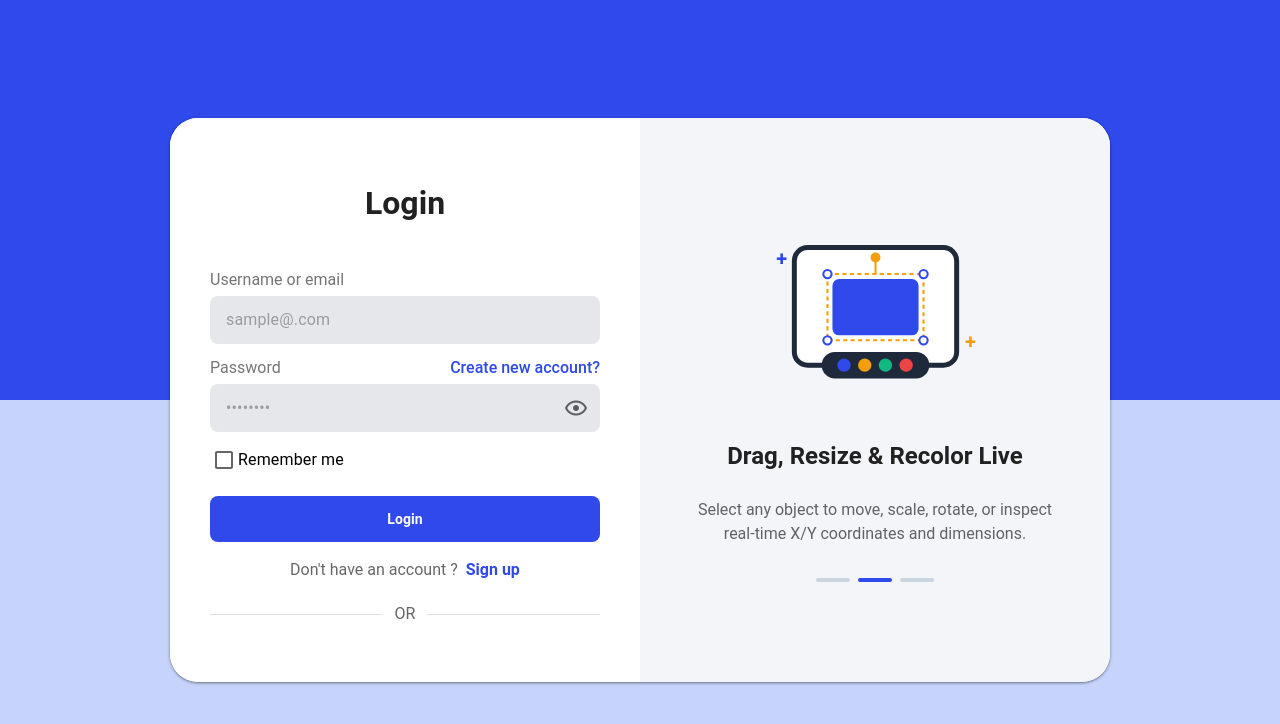
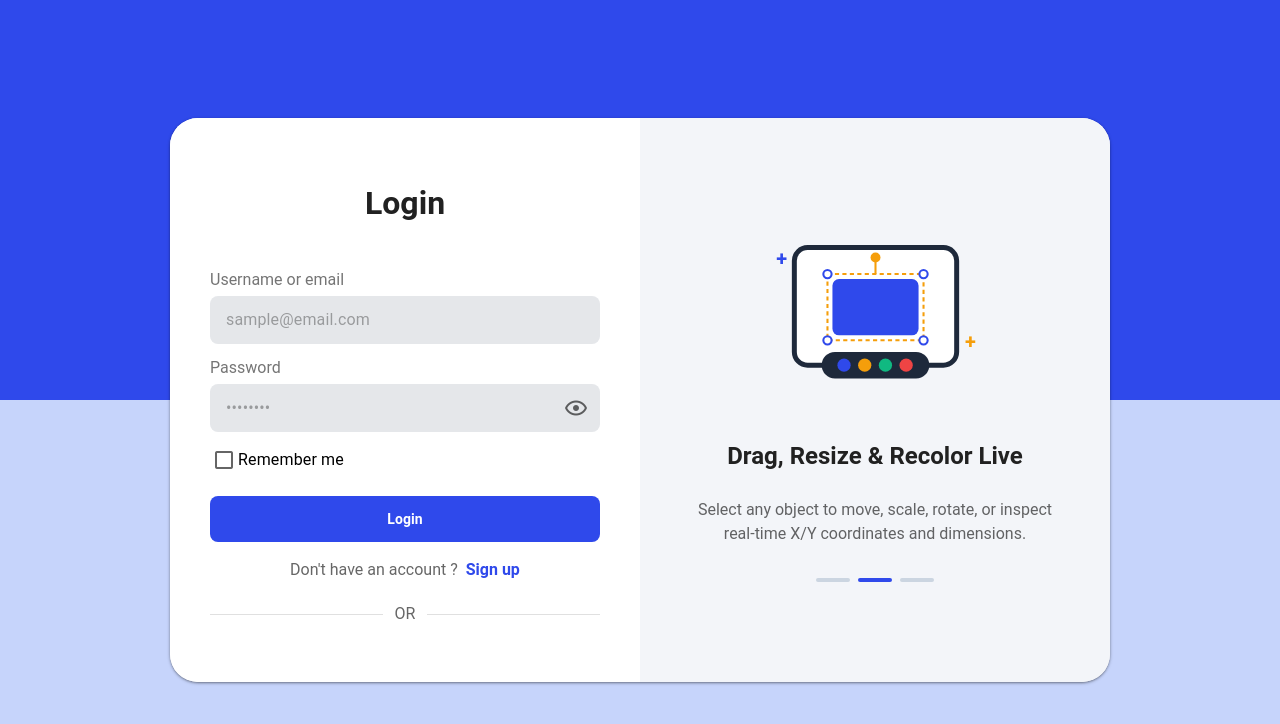
Before and after one commit to sungajovel11-commits/fabric-studio, a Nuxt app: page /login in a window 1280 px wide. Shown: the top 724 px of the page. Built offline with nearby package versions, Linux system fonts and the light colour scheme; no server answers.

Commit message:
Remove duplicate Create new account link

```diff
--- a/app/pages/login.vue
+++ b/app/pages/login.vue
@@ -49,7 +49,7 @@
               </label>
               <v-text-field
                 v-model="emailInput"
-                placeholder="sample@.com"
+                placeholder="sample@email.com"
                 variant="solo-filled"
                 flat
                 bg-color="#eef0f4"
@@ -60,19 +60,9 @@
             </div>
 
             <div class="mb-2">
-              <div class="d-flex justify-space-between align-center mb-1">
-                <label class="text-caption text-grey-darken-1">
-                  Password
-                </label>
-                <a
-                  href="#"
-                  class="text-caption text-decoration-none font-weight-medium"
-                  style="color: #2f49eb;"
-                  @click.prevent="toggleMode(true)"
-                >
-                  Create new account?
-                </a>
-              </div>
+              <label class="text-caption text-grey-darken-1 d-block mb-1">
+                Password
+              </label>
               <v-text-field
                 v-model="passwordInput"
                 :type="showPassword ? 'text' : 'password'"
```
